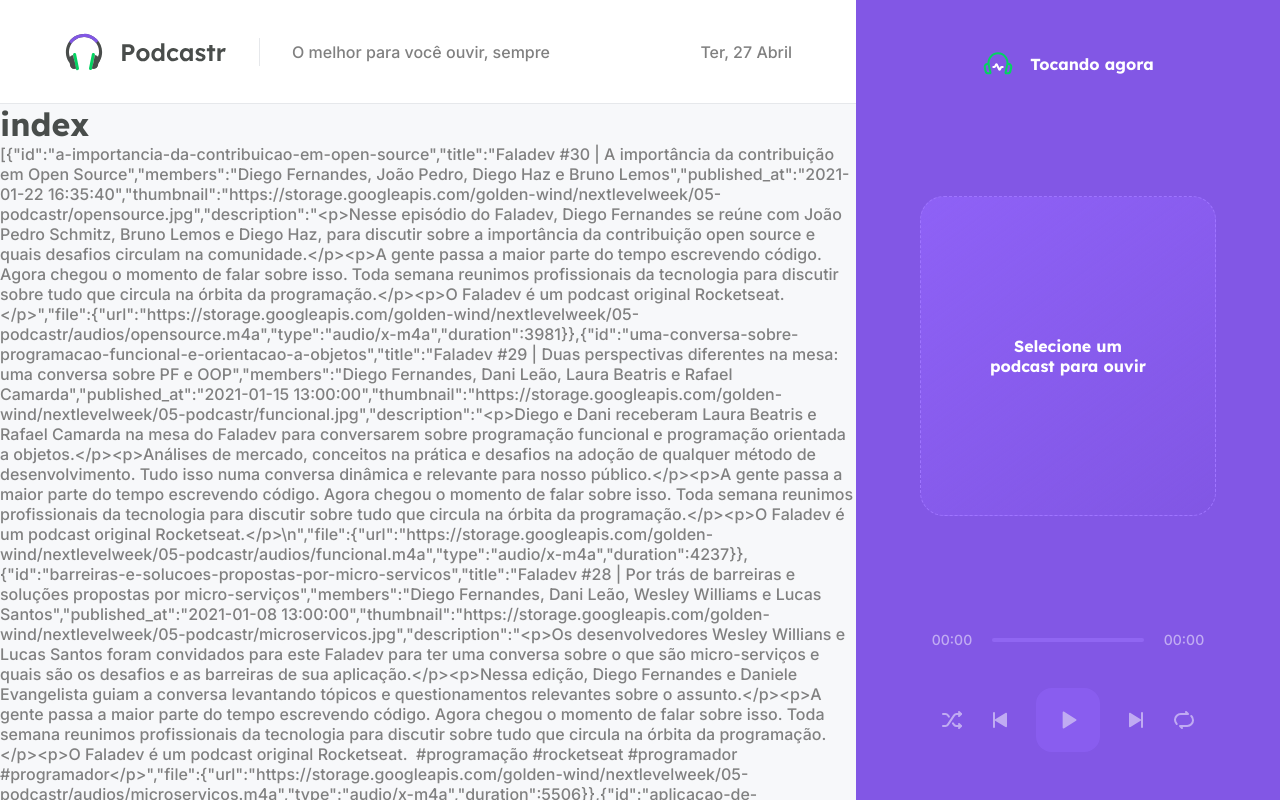
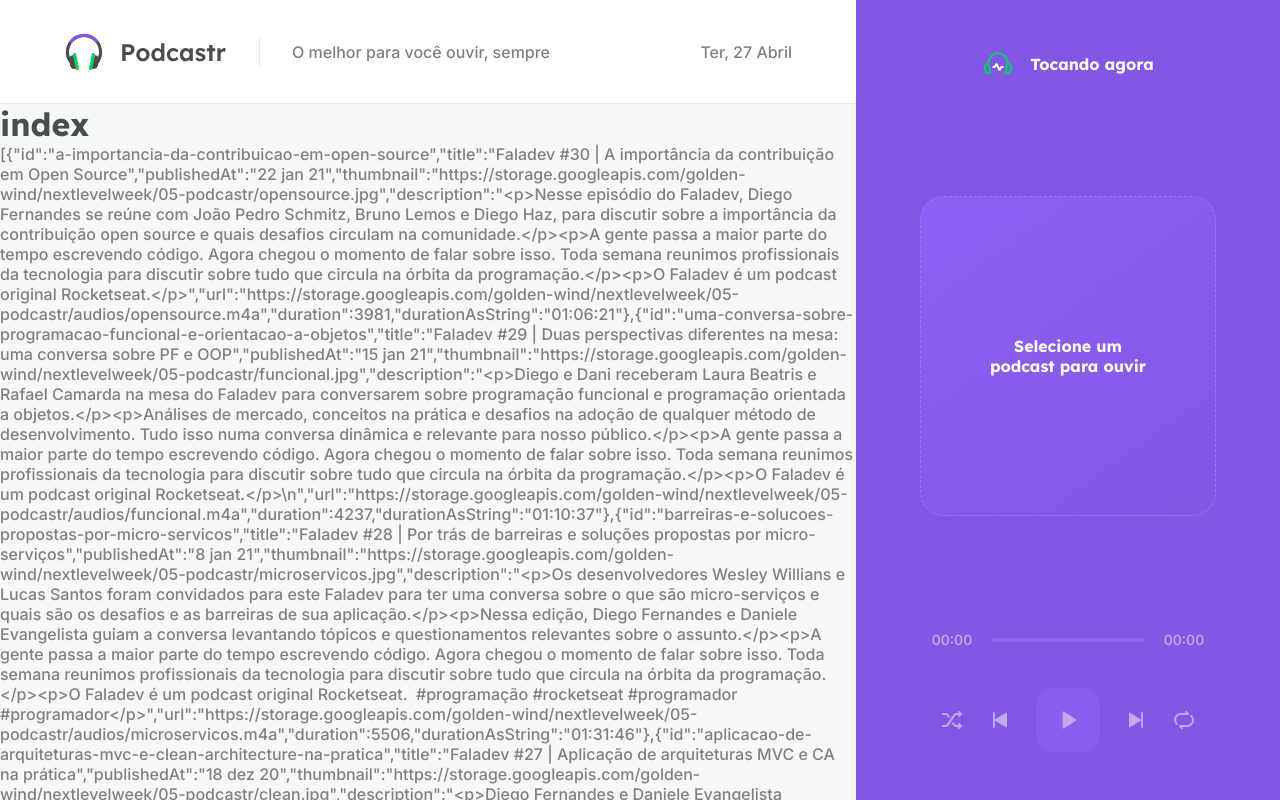
Before and after one commit to RudineiCTS/podcastr-next, a Next.js app: page / in a window 1280 px wide. Shown: the top 800 px of the page. Built offline with nearby package versions, Linux system fonts and the light colour scheme; data requests are answered from the project's data file.

Commit message:
refactor: data server format

```diff
--- a/src/pages/index.tsx
+++ b/src/pages/index.tsx
@@ -1,5 +1,8 @@
 import {GetStaticProps} from 'next';
+import {format, parseISO} from 'date-fns';
+import {ptBR} from 'date-fns/locale';
 import api from '../service/api';
+import { convertDurationToTimeString } from '../util/convertDurationToTimeString';
 
 type Episodes ={
   id: string;
@@ -28,11 +31,28 @@
       _order:'desc'
     }
   })
+  const episodes = data.map(episode => {
+    return {
+      id: episode.id,
+      title: episode.title,
+      member: episode.member,
+      publishedAt: format(
+        parseISO(episode.published_at),
+       'd MMM yy',{
+         locale: ptBR
+        }),
+      thumbnail: episode.thumbnail,
+      description: episode.description,
+      url: episode.file.url,
+      duration: Number(episode.file.duration),
+      durationAsString: convertDurationToTimeString(Number(episode.file.duration))
+    }
+  })
 
 
   return {
     props: {
-      episodes:data
+      episodes,
       },
     revalidate: 60 * 60 * 8
     }
--- /dev/null
+++ b/src/util/convertDurationToTimeString.ts
@@ -0,0 +1,11 @@
+export function convertDurationToTimeString(duration: number){
+  const hours =  Math.floor(duration / 3600) //60 * 60
+  const minutes = Math.floor((duration % 3600) / 60)
+  const seconds = duration % 60
+
+  const timeString = [hours, minutes, seconds]
+    .map(unit => String(unit).padStart(2, '0'))
+    .join(':');
+
+    return timeString;
+}
```
